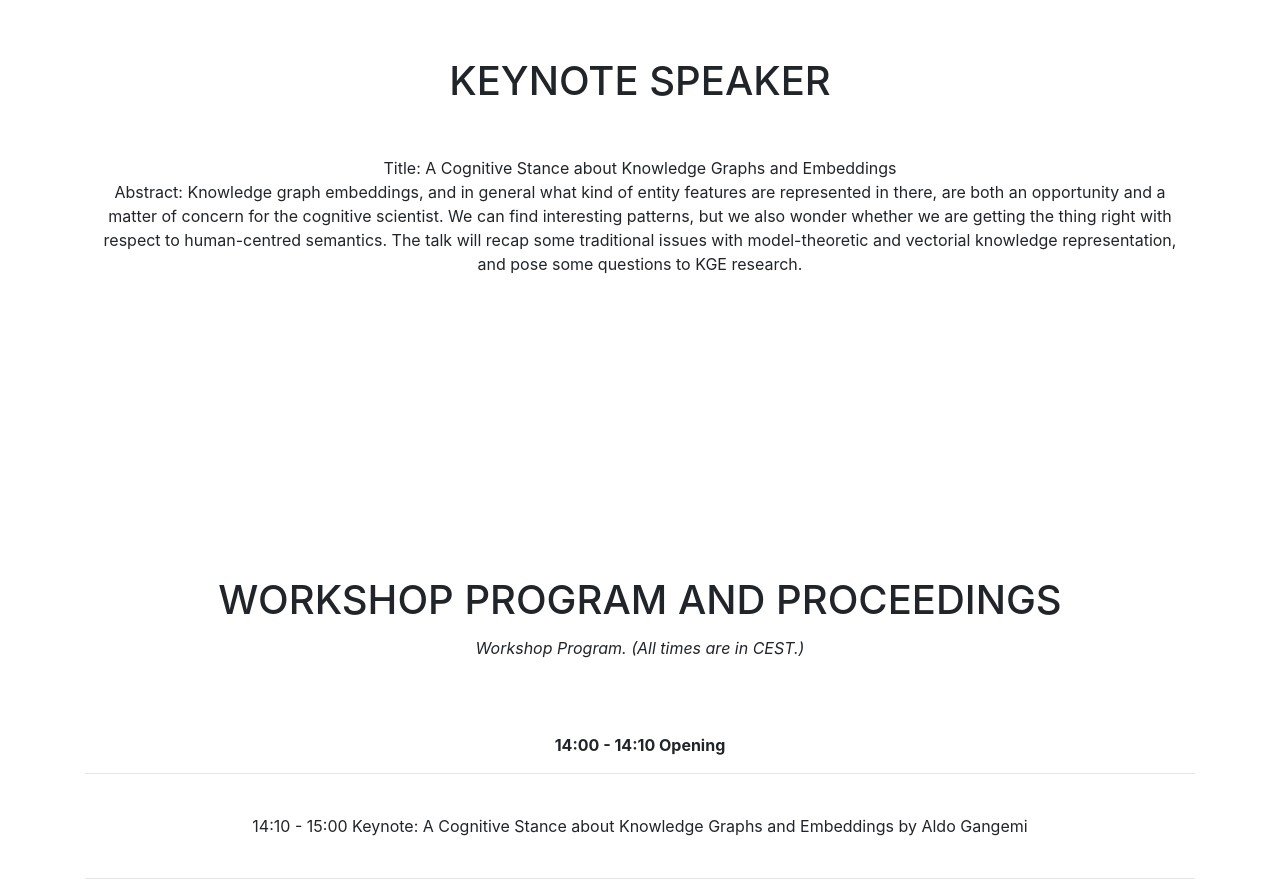
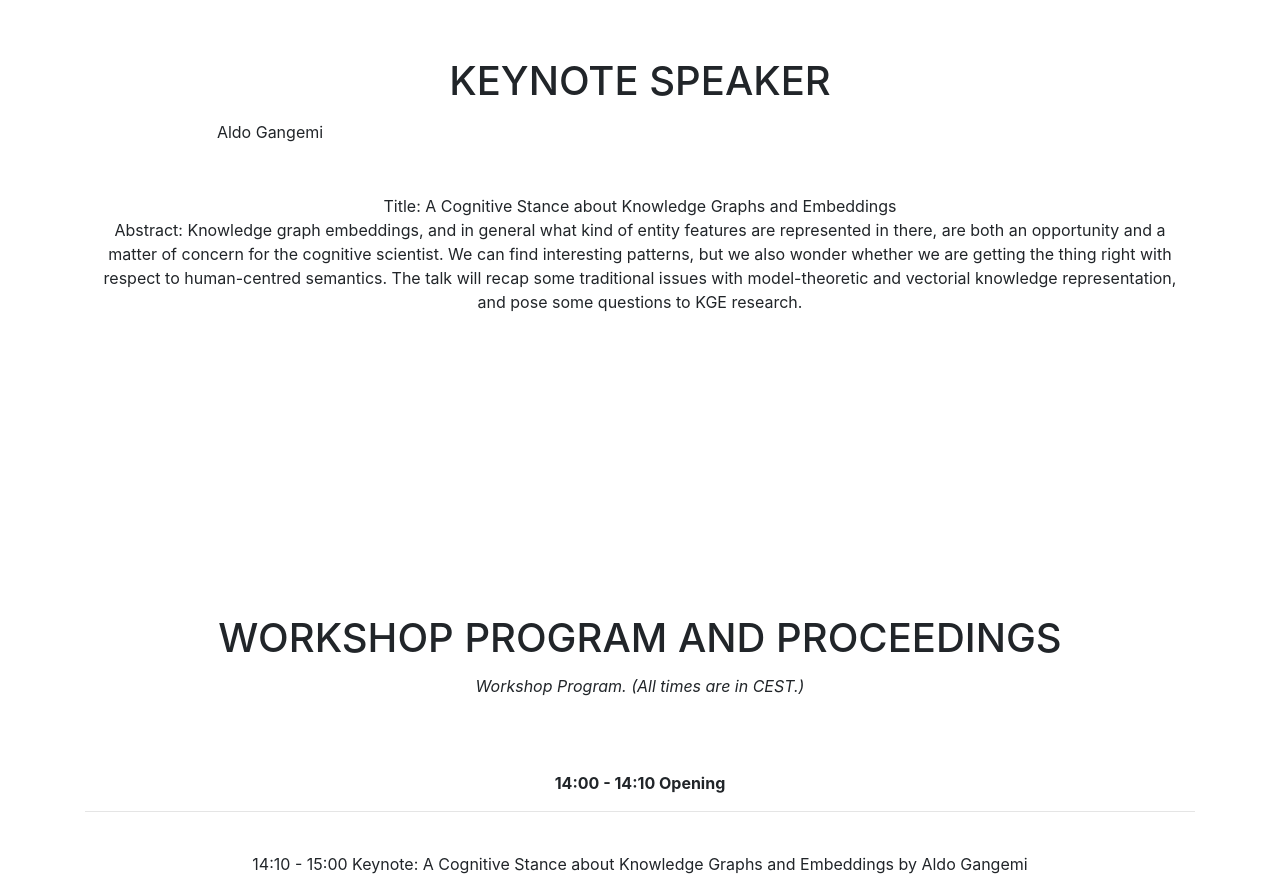
Before and after one commit to alammehwish/dl4kg2021, a website with bundled scripts: page index.html in a window 1280 px wide. Shown: the part 2440-3334 px from the top of the page. Built offline with nearby package versions, Linux system fonts and the light colour scheme; files whose address does not match are found by name; a web font is replaced by a local one.

Commit message:
Update index.html

```diff
--- a/index.html
+++ b/index.html
@@ -200,6 +200,7 @@
           <h2 class="section-heading text-uppercase">Keynote Speaker</h2>
           <div class="col-sm-4">
             <div class="team-member">
+		    Aldo Gangemi
             </div>
           </div>
 <div class="col-sm-12">
```
